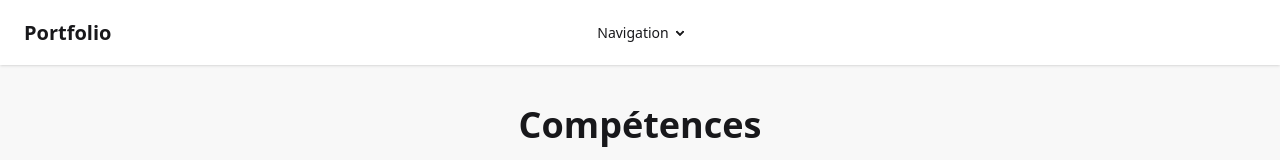
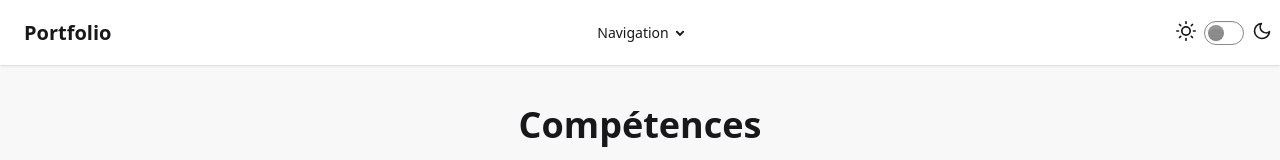
Before and after one commit to frakot4/frakot4.github.io, a React app: page /#/competences in a window 1280 px wide. Shown: the top 160 px of the page. Built offline with nearby package versions, Linux system fonts and the light colour scheme; the HTML template or start-up script is replaced by a standard one.

Commit message:
ajout du switch theme

```diff
--- a/src/components/gabarit/navbar.jsx
+++ b/src/components/gabarit/navbar.jsx
@@ -33,6 +33,35 @@
                 </ul>
             </div>
             <div className="navbar-end">
+                <label className="flex cursor-pointer gap-2">
+                    <svg
+                        xmlns="http://www.w3.org/2000/svg"
+                        width="20"
+                        height="20"
+                        viewBox="0 0 24 24"
+                        fill="none"
+                        stroke="currentColor"
+                        strokeWidth="2"
+                        strokeLinecap="round"
+                        strokeLinejoin="round">
+                        <circle cx="12" cy="12" r="5" />
+                        <path
+                            d="M12 1v2M12 21v2M4.2 4.2l1.4 1.4M18.4 18.4l1.4 1.4M1 12h2M21 12h2M4.2 19.8l1.4-1.4M18.4 5.6l1.4-1.4" />
+                    </svg>
+                    <input type="checkbox" value="dark" className="toggle theme-controller" />
+                    <svg
+                        xmlns="http://www.w3.org/2000/svg"
+                        width="20"
+                        height="20"
+                        viewBox="0 0 24 24"
+                        fill="none"
+                        stroke="currentColor"
+                        strokeWidth="2"
+                        strokeLinecap="round"
+                        strokeLinejoin="round">
+                        <path d="M21 12.79A9 9 0 1 1 11.21 3 7 7 0 0 0 21 12.79z"></path>
+                    </svg>
+                </label>
             </div>
         </div>
     );
--- a/src/components/pages/Experience.jsx
+++ b/src/components/pages/Experience.jsx
@@ -18,7 +18,7 @@
                     </figure>
                     <div className="card-body">
                         <h2 className="card-title">Caseware</h2>
-                        <p>conception et au développement d'extensions fonctionnelles pour un logiciel d'expertise comptable</p>
+                        <p>conception et développement d'extensions fonctionnelles pour un logiciel d'expertise comptable</p>
                         <div className="card-actions justify-end">
                             <Link to="/experience/1" className="btn btn-secondary">Détails</Link>
                         </div>
--- a/src/index.css
+++ b/src/index.css
@@ -1,3 +1,5 @@
 @import "tailwindcss";
 
-@plugin "daisyui";
+@plugin "daisyui" {
+    themes: light --default, dark;
+}
```
